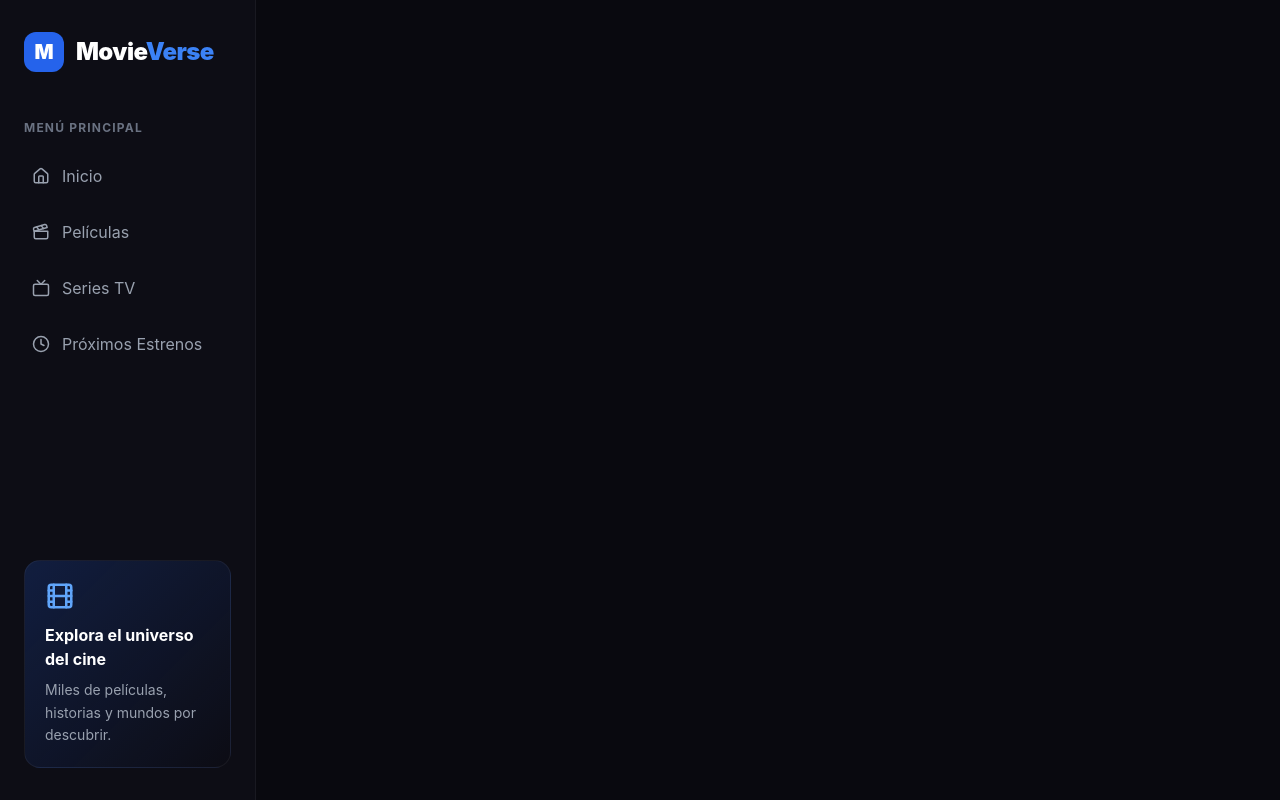
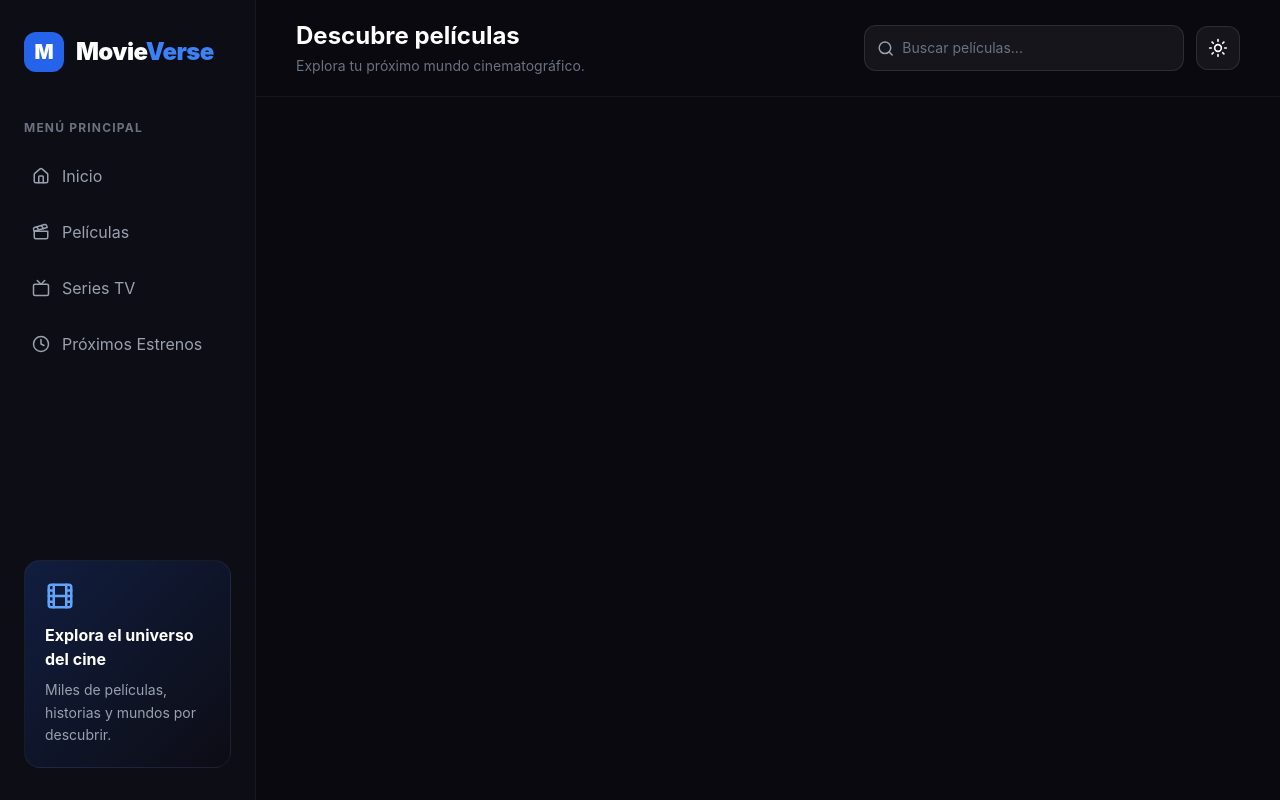
Before and after one commit to sebaxlandaeta/movie-verse-app, a React (Vite) app: page / in a window 1280 px wide. Built offline with nearby package versions, Linux system fonts and the light colour scheme; what tailwind-animations would draw is missing.

Commit message:
feat: agregando componente header

```diff
--- /dev/null
+++ b/src/components/layout/Header.tsx
@@ -0,0 +1,43 @@
+import { Menu, Search, Sun } from "lucide-react";
+
+export default function Header() {
+  return (
+    <header className="sticky top-0 z-40 flex items-center justify-between gap-4 border-b border-white/5 bg-dark px-5 py-5 backdrop-blur-xl md:px-10">
+      <div className="flex items-center gap-4">
+        <button className="size-10 rounded-xl border border-white/10 p-2 text-gray-400 lg:hidden">
+          <Menu
+            size={19}
+            className="text-white"
+          />
+        </button>
+
+        <div>
+          <h1 className="hidden lg:block text-xl font-bold md:text-2xl mb-1">
+            Descubre películas
+          </h1>
+          <p className="hidden text-sm text-gray-500 lg:block">
+            Explora tu próximo mundo cinematográfico.
+          </p>
+        </div>
+      </div>
+
+      <div className="flex items-center gap-3">
+        <div className="flex w-50 items-center gap-2 rounded-xl border border-white/10 bg-white/5 px-3 py-3 sm:w-56 md:w-80">
+          <Search
+            size={19}
+            className="text-gray-400"
+          />
+          <input
+            type="text"
+            placeholder="Buscar películas..."
+            className="w-full min-w-0 bg-transparent text-sm outline-none placeholder:text-gray-500 cursor-pointer"
+          />
+        </div>
+
+        <button className="flex h-11 w-11 shrink-0 items-center justify-center rounded-xl border border-white/10 bg-white/5 text-slatr-800 transition hover:bg-white/10 cursor-pointer">
+          <Sun size={20} />
+        </button>
+      </div>
+    </header>
+  );
+}
--- a/src/components/layout/Sidebar.tsx
+++ b/src/components/layout/Sidebar.tsx
@@ -1,6 +1,6 @@
 import { House, Clapperboard, Tv, Clock, Film } from "lucide-react";
 
-export function Sidebar() {
+export default function Sidebar() {
   const items = [
     { text: "Inicio", icon: <House size={18} /> },
     { text: "Películas", icon: <Clapperboard size={18} /> },
--- a/src/pages/HomePage.tsx
+++ b/src/pages/HomePage.tsx
@@ -1,11 +1,15 @@
-import { Sidebar } from "../components/layout/Sidebar";
+import Sidebar from "../components/layout/Sidebar";
+import Header from "../components/layout/Header";
 
 export default function HomePage() {
   return (
     <>
       <div className="min-h-screen bg-dark text-white">
         <div className="min-h-screen">
-          <Sidebar />;
+          <Sidebar />
+          <main className="min-w-0 flex-1 lg:ml-64">
+            <Header />
+          </main>
         </div>
       </div>
     </>
```
